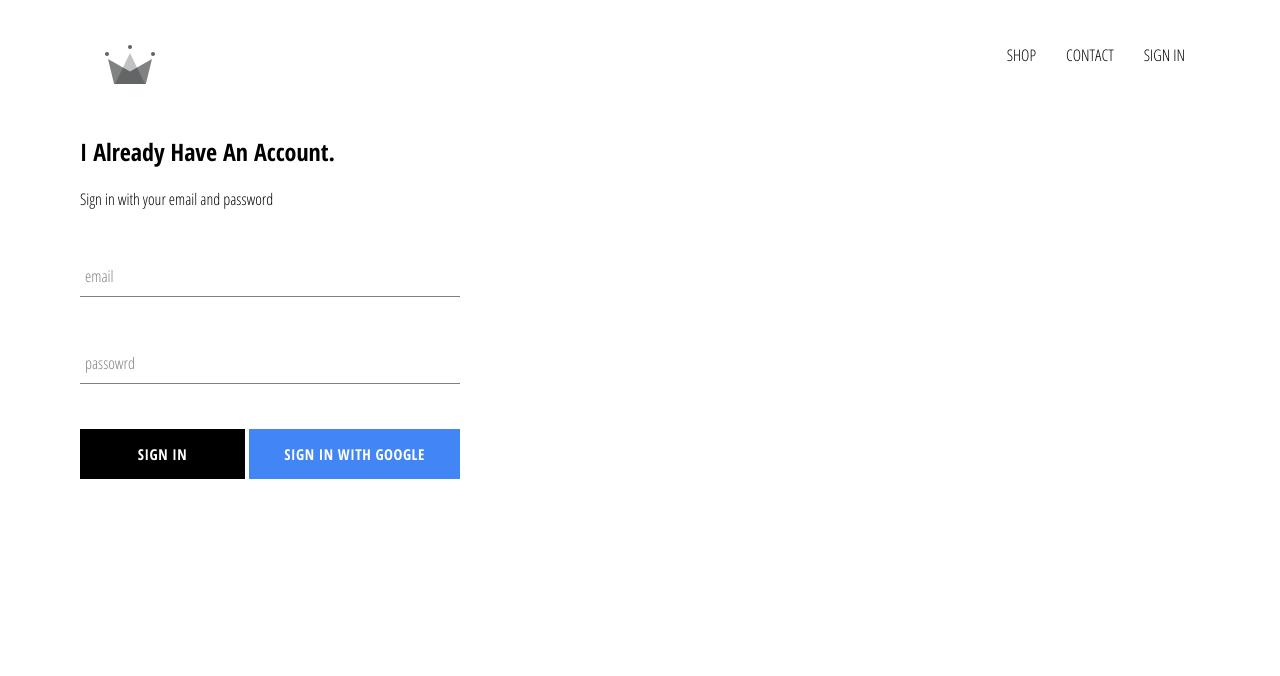
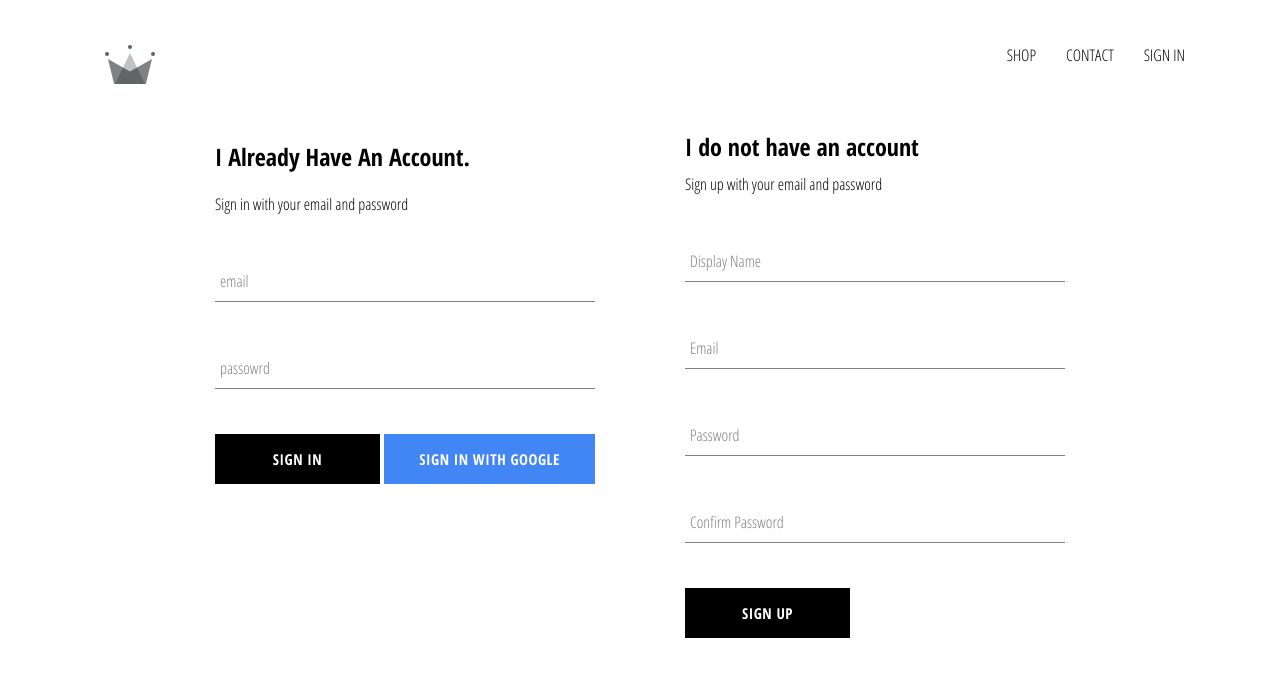
Before and after one commit to abdel622/Ecom-clothing, a React (Create React App) app: page /sign-in in a window 1280 px wide. Shown: the top 676 px of the page. Built offline with nearby package versions, Linux system fonts and the light colour scheme; no server answers.

Commit message:
Implemented firebase utility, added ability to store authenticated users into our firestore database

```diff
--- a/src/App.js
+++ b/src/App.js
@@ -7,7 +7,7 @@
 import Header from './components/header/header.component';
 import SignInSignUpPage from './pages/sign-in-sign-up/sign-in-sign-up.component';
 
-import { auth } from './firebase/firebase.utils';
+import { auth, createUserProfileDocument } from './firebase/firebase.utils';
 
 
 class App extends React.Component {
@@ -24,9 +24,30 @@
   unsubscribeFromAuth = null
 
   componentDidMount(){
-    this.unsubscribeFromAuth = auth.onAuthStateChanged((user) => {
-      this.setState({ currentUser : user} )
-      console.log(user)
+    this.unsubscribeFromAuth = auth.onAuthStateChanged(async (userAuth) => {
+      // this.setState({ currentUser : user} )
+      if (userAuth){
+        const userRef = await createUserProfileDocument(userAuth);
+
+        userRef.onSnapshot( snapShot => {
+          this.setState({
+            currentUser:{
+              id:snapShot.id,
+              ...snapShot.data()
+            }
+          }, ()=>{
+            console.log(this.state)
+          })
+        })
+
+        console.log(this.state);
+      }
+
+      this.setState({
+        currentUser:userAuth
+      })
+
+      // console.log(user)
     })
   }
 
--- a/src/components/sign-up/sign-up.component.jsx
+++ b/src/components/sign-up/sign-up.component.jsx
@@ -0,0 +1,110 @@
+import React from 'react';
+
+import FormInput from '../form-input/form-input.component';
+import CustomButton from '../custom-button/custom-button.component';
+
+import { auth, createUserProfileDocument } from '../../firebase/firebase.utils';
+
+import './sign-up.styles.scss';
+
+
+class SignUp extends React.Component {
+    constructor(props){
+        super(props);
+
+        this.state = {
+            displayName:'',
+            email:'',
+            password:'',
+            confirmPassword:''
+        }
+    }
+
+    handleSubmit = async event => {
+        event.preventDefault();
+
+        const {displayName, email, password, confirmPassword } = this.state;
+
+        if (password !== confirmPassword ){
+            alert("Passwords don't match.")
+            return;
+        }
+
+        try {
+            const {user} = await auth.createUserWithEmailAndPassword(
+                email,
+                password
+            )
+
+            await createUserProfileDocument(user, {displayName})
+
+            this.setState({
+                displayName:'',
+                email:'',
+                password:'',
+                confirmPassword:''
+            })
+        } catch (error){
+            console.error(error);
+        }
+
+
+    }
+
+    handleChange = event => {
+        const {name, value } = event.target;
+
+        this.setState({ [name]:value })
+    }
+
+    render(){
+        const {displayName, email, password, confirmPassword } = this.state;
+        return (
+            <div className='sign-up'>
+                <h2 className='title' >I do not have an account</h2>
+                <span>Sign up with your email and password</span>
+                <form className='sign-up-form' onSubmit={this.handleSubmit} >
+                    <FormInput
+                        label="Display Name"
+                        handleChange={this.handleChange}
+                        type="text"
+                        name="displayName"
+                        value={displayName}
+                        required
+                    />
+                    <FormInput
+                        label="Email"
+                        handleChange={this.handleChange}
+                        type="email"
+                        name="email"
+                        value={email}
+                        required
+                    />
+                    <FormInput
+                        label="Password"
+                        handleChange={this.handleChange}
+                        type="password"
+                        name="password"
+                        value={password}
+                        required
+                    />
+                    <FormInput
+                        label="Confirm Password"
+                        handleChange={this.handleChange}
+                        type="password"
+                        name="confirmPassword"
+                        value={confirmPassword}
+                        required
+                    />
+
+                    <CustomButton type="submit" >Sign Up</CustomButton>
+                </form>
+
+            </div>
+        )
+    }
+
+};
+
+
+export default SignUp;
--- a/src/components/sign-up/sign-up.styles.scss
+++ b/src/components/sign-up/sign-up.styles.scss
@@ -0,0 +1,9 @@
+.sign-up {
+    display: flex;
+    flex-direction: column;
+    width: 380px;
+
+    .title {
+      margin: 10px 0;
+    }
+  }
--- a/src/firebase/firebase.utils.js
+++ b/src/firebase/firebase.utils.js
@@ -14,6 +14,34 @@
   };
 
 
+export const createUserProfileDocument = async (userAuth, additionalData) => {
+  if (!userAuth) return;
+
+  console.log(userAuth.uid)
+  const userRef = firestore.doc(`users/${userAuth.uid}`)
+  const snapShot = await userRef.get()
+
+  console.log(snapShot)
+
+  if (!snapShot.exists){
+    const { displayName, email } = userAuth;
+    const createdAt = new Date();
+
+    try {
+      await userRef.set({
+        displayName,
+        email,
+        createdAt,
+        ...additionalData
+      })
+    } catch (error){
+      console.log("Error", error.message)
+    }
+  }
+
+  return userRef;
+}
+
 firebase.initializeApp(config);
 
 export const auth = firebase.auth();
--- a/src/pages/homepage/homepage.component.jsx
+++ b/src/pages/homepage/homepage.component.jsx
@@ -6,7 +6,7 @@
 
 const HomePage = () => {
   let location = useLocation();
-  console.log(location)
+  // console.log(location)
   return (<div className='homepage'>
     <Directory />
   </div>)
--- a/src/pages/sign-in-sign-up/sign-in-sign-up.component.jsx
+++ b/src/pages/sign-in-sign-up/sign-in-sign-up.component.jsx
@@ -2,11 +2,15 @@
 
 import './sign-in-sign-up.styles.scss';
 import SignIn from '../../components/sign-in/sign-in.component';
+import SignUp from '../../components/sign-up/sign-up.component';
+
+
 
 const SignInSignUpPage = () => {
     return (
         <div className='sign-in-sign-up'>
             <SignIn />
+            <SignUp />
         </div>
     )
 }
--- a/src/pages/sign-in-sign-up/sign-in-sign-up.styles.scss
+++ b/src/pages/sign-in-sign-up/sign-in-sign-up.styles.scss
@@ -0,0 +1,6 @@
+.sign-in-sign-up {
+    width: 850px;
+    display: flex;
+    justify-content: space-between;
+    margin: 30px auto;
+  }
```
